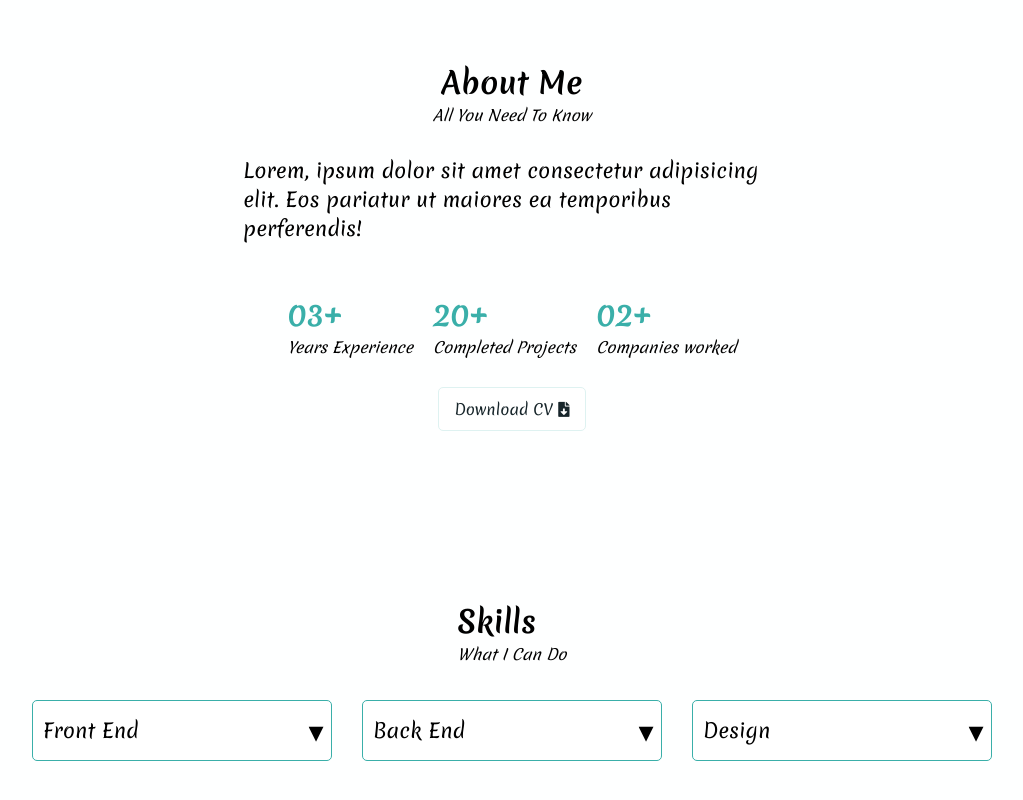
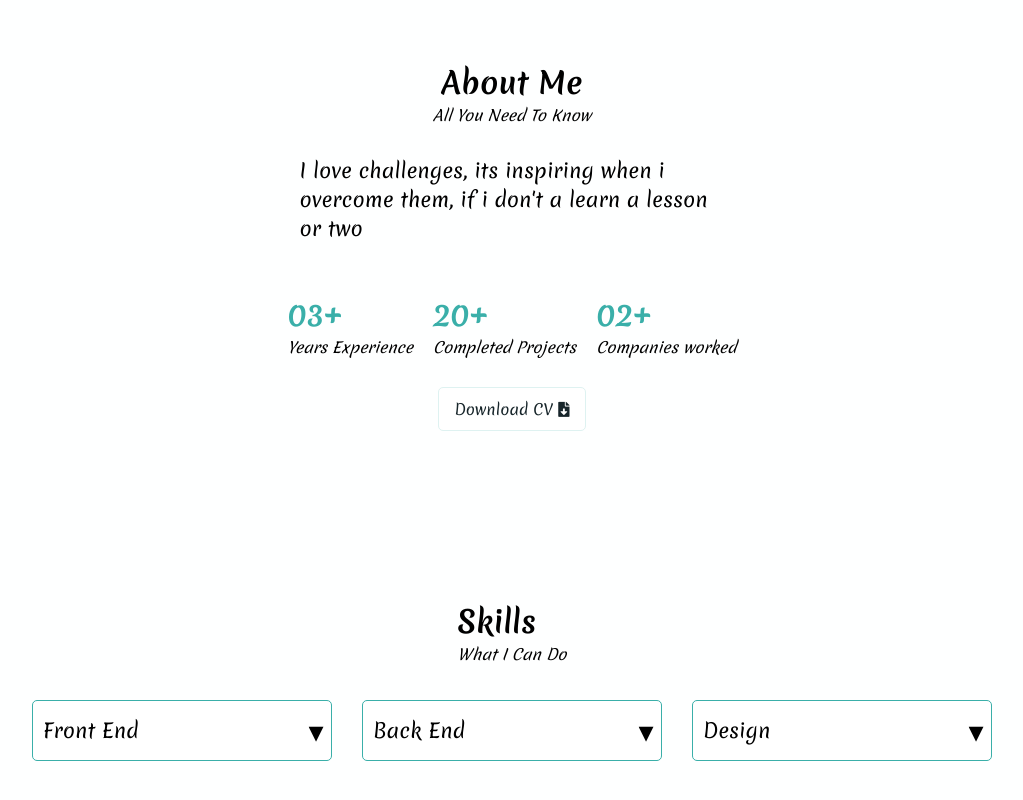
Before and after one commit to DenisAtuti/DennisAtuti.github.io, a plain HTML site: page index.html in a window 1280 px wide. Shown: the part 829-1629 px from the top of the page, without its empty margins (128-1151 px from the left). Drawn offline with Linux system fonts and the light colour scheme.

Commit message:
about me

```diff
--- a/index.html
+++ b/index.html
@@ -71,9 +71,7 @@
         <div class="about-header">
             <h2>About Me</h2>
             <span>All You Need To Know</span>
-            <p>Lorem, ipsum dolor sit amet consectetur
-                adipisicing elit. Eos pariatur ut maiores
-                ea temporibus perferendis!</p>
+            <p>I love challenges, its inspiring when i overcome them, if i don't a learn a lesson or two</p>
         </div>
         <div class="experience">
             <div>
```
